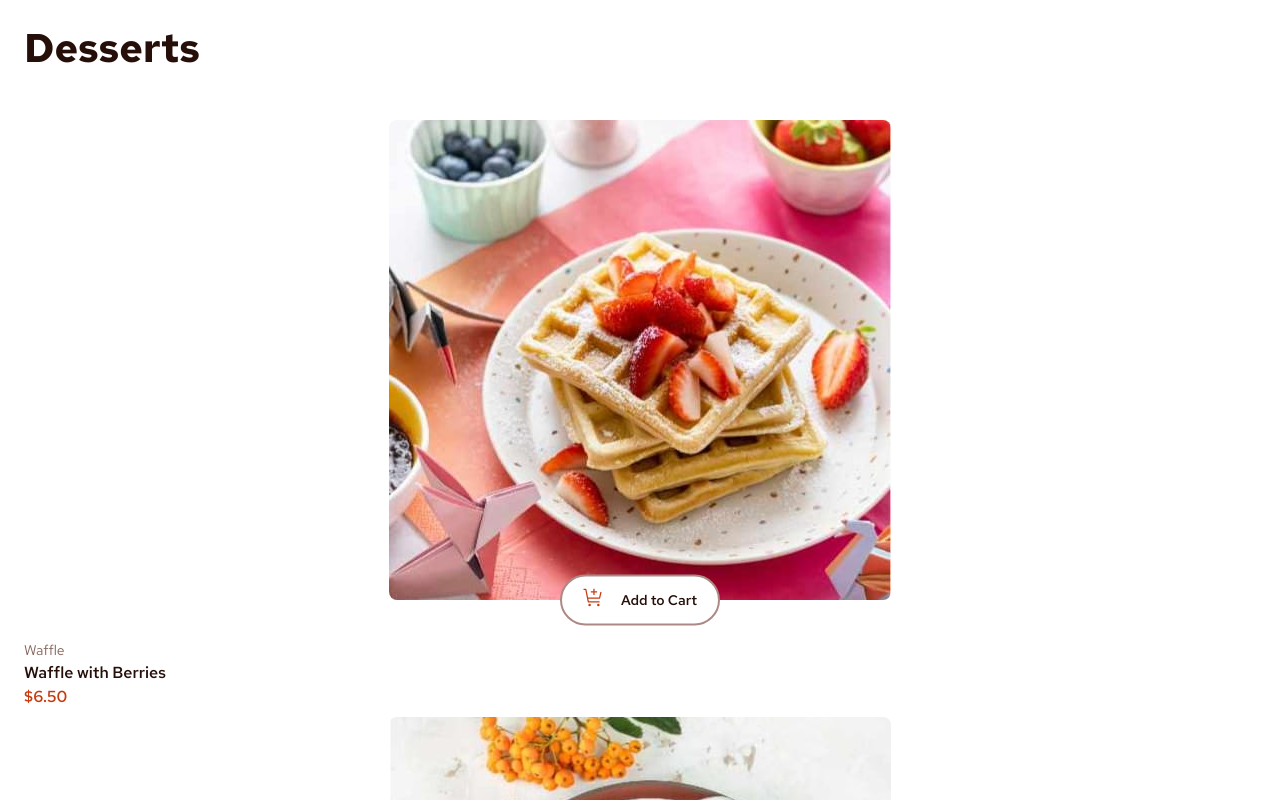
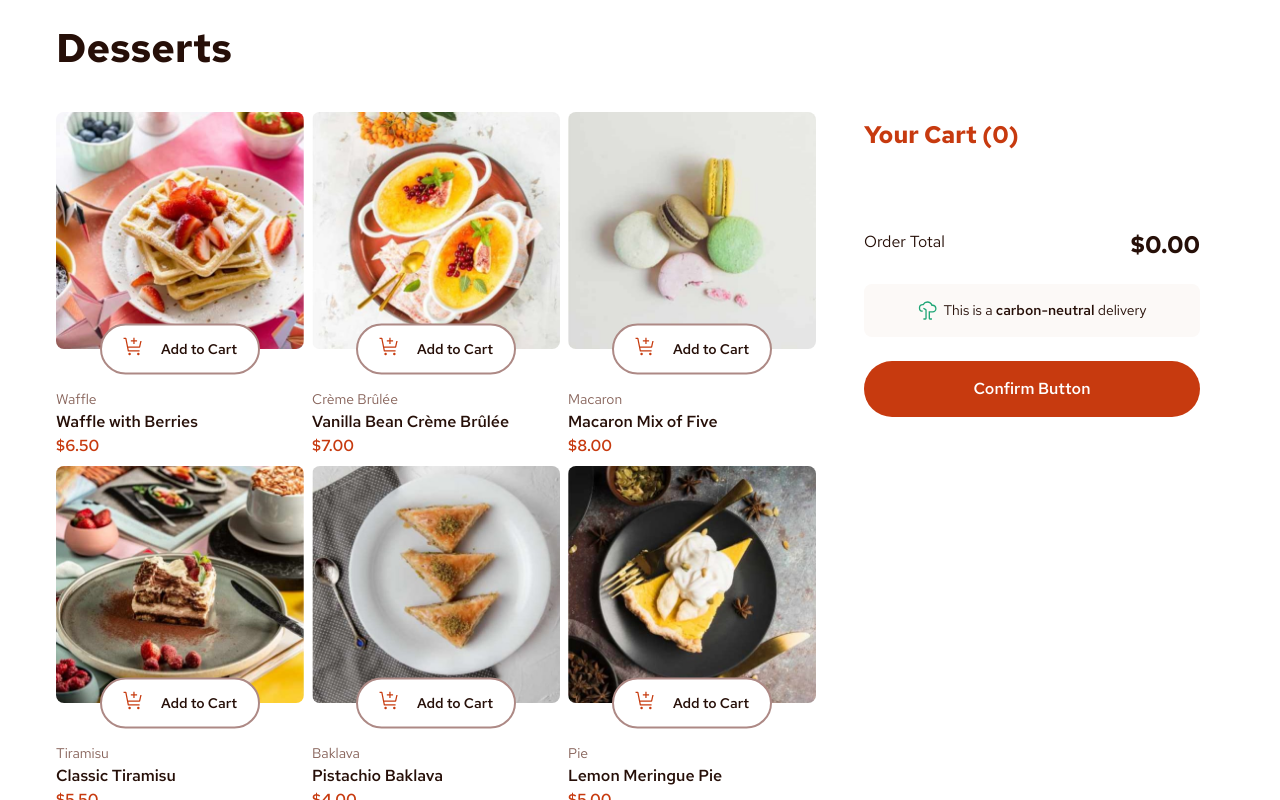
Before and after one commit to takahashiyb/product-list-with-cart, a Vue app: page / in a window 1280 px wide. Shown: the top 800 px of the page. Built offline with nearby package versions, Linux system fonts and the light colour scheme.

Commit message:
Add responsive lay out.

```diff
--- a/src/App.vue
+++ b/src/App.vue
@@ -159,4 +159,24 @@ hr {
 .light-rose-text {
   color: hsl(var(--rose-500-color));
 }
+
+@media (min-width: 62.5em) {
+  .section__main {
+    display: grid;
+    grid-template-columns: 1fr 384px;
+    gap: var(--spacing-0300);
+
+    max-width: 1216px;
+
+    margin-inline: auto;
+  }
+
+  .cart {
+    align-content: start;
+  }
+
+  h1 {
+    grid-column: 1/-1;
+  }
+}
 </style>
--- a/src/components/ConfirmationPopup.vue
+++ b/src/components/ConfirmationPopup.vue
@@ -192,4 +192,18 @@ h1 {
 hr {
   grid-column: 1/-1;
 }
+
+@media (min-width: 43.75em) {
+  .popup__order-confirmation {
+    bottom: 50%;
+    left: 50%;
+    translate: -50% 50%;
+
+    height: 43em;
+    width: 43em;
+    background-color: hsl(var(--white-color));
+
+    border-radius: 12px;
+  }
+}
 </style>
--- a/src/components/MenuList.vue
+++ b/src/components/MenuList.vue
@@ -82,4 +82,10 @@ ul {
 
   padding: 0;
 }
+
+@media (min-width: 43.75em) {
+  ul {
+    grid-template-columns: repeat(3, 1fr);
+  }
+}
 </style>
```
